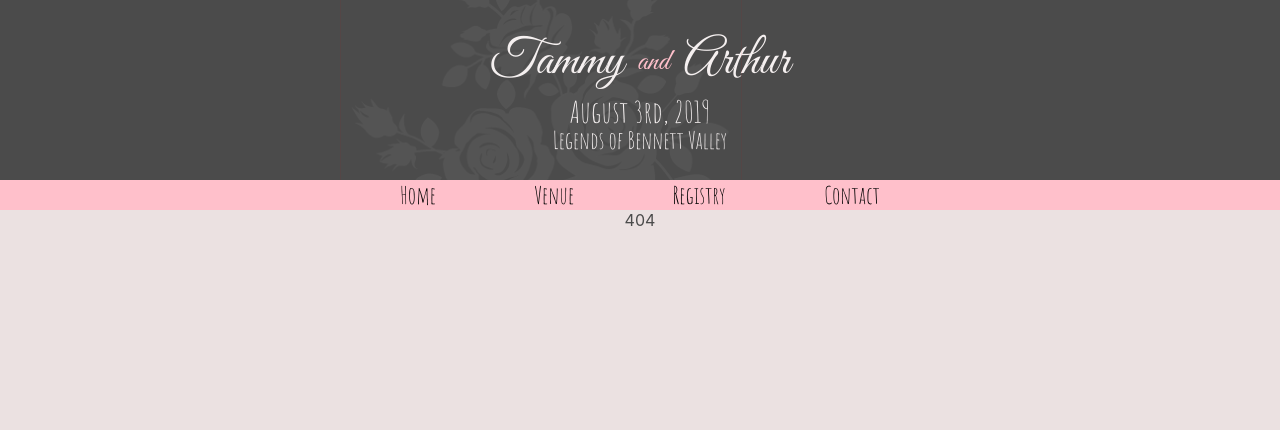
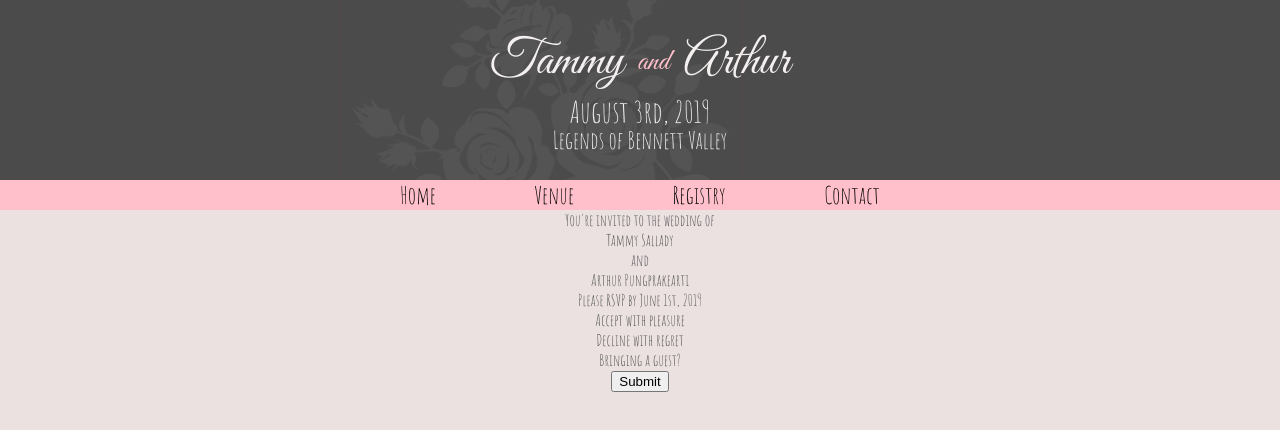
Before and after one commit to pungprakearti/tamthur, a React (Create React App) app: page /rsvp/1 in a window 1280 px wide. Before the commit this address had no page. Shown: the top 430 px of the page. Built offline with nearby package versions, Linux system fonts and the light colour scheme.

Commit message:
Started working out how RSVP's should work. Added check mark image.

```diff
--- a/src/App.js
+++ b/src/App.js
@@ -25,24 +25,23 @@ class App extends Component {
       <div className="App">
         <Top date={this.state.date} venue={this.state.venue} />
         <Switch>
-          <Route exact path="/" render={() => 'home page'} />
+          {/* <Route exact path="/" render={() => 'home page'} />
           <Route exact path="/venue" render={() => 'venue'} />
           <Route exact path="/registry" render={() => 'registry'} />
-          <Route exact path="/contact" render={() => 'contact'} />
+          <Route exact path="/contact" render={() => 'contact'} /> */}
 
           {/* rsvp isn't in the navbar because we don't want people inviting themselves */}
           <Route
-            exact
-            path="/rsvp"
-            render={() => (
+            path="/rsvp/:name"
+            render={props => (
               <RSVP
                 date={this.state.date}
                 endDate={this.state.endDate}
                 venue={this.state.venue}
+                {...props}
               />
             )}
           />
-
           {/* 404 Page */}
           <Route render={() => '404'} />
         </Switch>
--- a/src/RSVP.js
+++ b/src/RSVP.js
@@ -1,18 +1,29 @@
 import React, { Component } from 'react';
 
 export default class RSVP extends Component {
+  constructor(props) {
+    super(props);
+    this.state = { choice: null, guest: null };
+  }
+
   render() {
+    console.log(this.props.match.params.name);
     return (
       <div className="RSVP-cont">
-        <h1>
-          You're invited to the wedding of Tammy Sallady and Arthur
-          Pungprakearti
-        </h1>
-        {this.props.date}
-        {this.props.address}
-        Please RSVP by {this.props.endDate}
-        ____ Accept with pleasure ____ Decline with regret ____ Bringing a
-        guest?
+        <div className="RSVP-header">
+          You're invited to the wedding of
+          <div className="RSVP-name">Tammy Sallady</div>
+          and
+          <div className="RSVP-name">Arthur Pungprakearti</div>
+        </div>
+        {/* {this.props.date}
+        {this.props.address} */}
+        <div className="RSVP-end">Please RSVP by {this.props.endDate}</div>
+        <div className="RSVP-yesorno">
+          <div className="RSVP-option">Accept with pleasure</div>
+          <div className="RSVP-option">Decline with regret</div>
+        </div>
+        <div className="RSVP-option">Bringing a guest?</div>
         <button>Submit</button>
       </div>
     );
--- a/src/index.scss
+++ b/src/index.scss
@@ -3,9 +3,7 @@
 body {
   margin: 0;
   padding: 0;
-  font-family: -apple-system, BlinkMacSystemFont, 'Segoe UI', 'Roboto', 'Oxygen',
-    'Ubuntu', 'Cantarell', 'Fira Sans', 'Droid Sans', 'Helvetica Neue',
-    sans-serif;
+  font-family: $linkff;
   -webkit-font-smoothing: antialiased;
   -moz-osx-font-smoothing: grayscale;
   background-color: $bg2;
```
Also changed, not shown: src/check.png (added).
